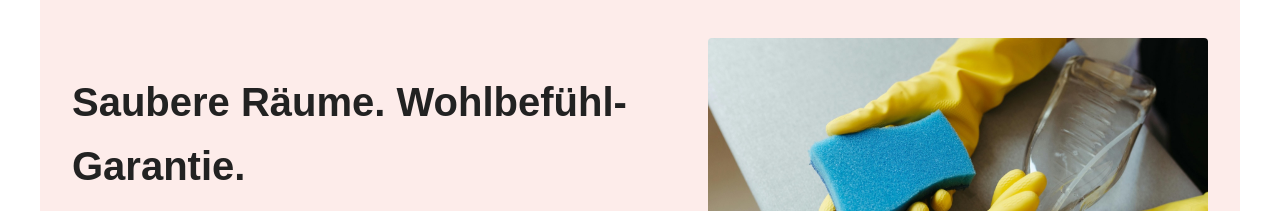
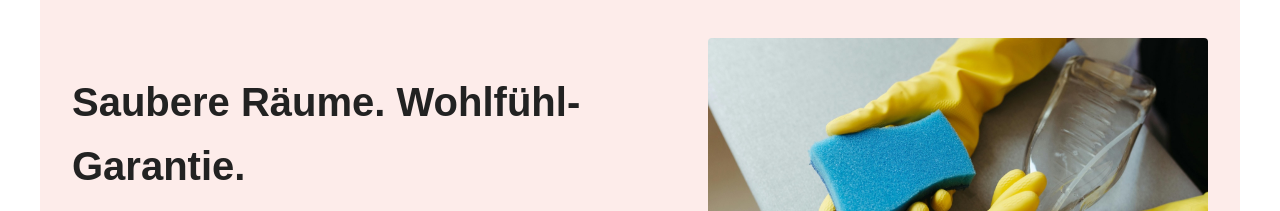
Before and after one commit to jho245/IMARA, a plain HTML site: page index.html in a window 1280 px wide. Shown: the part 214-425 px from the top of the page. Drawn offline with Linux system fonts and the light colour scheme.

Commit message:
index.html typo korrigiert

```diff
--- a/index.html
+++ b/index.html
@@ -29,7 +29,7 @@
   <main>
     <section class="hero layout-split">
       <div>
-        <h1>Saubere Räume. Wohlbefühl-Garantie.</h1>
+        <h1>Saubere Räume. Wohlfühl-Garantie.</h1>
         <p>Zuverlässige Reinigung für Privathaushalt und Gewerbe – mit Engagement und Sorgfalt seit 2024.</p>
         <br>
         <a href="contact.html" class="btn-primary">Jetzt kontaktieren</a>
```
